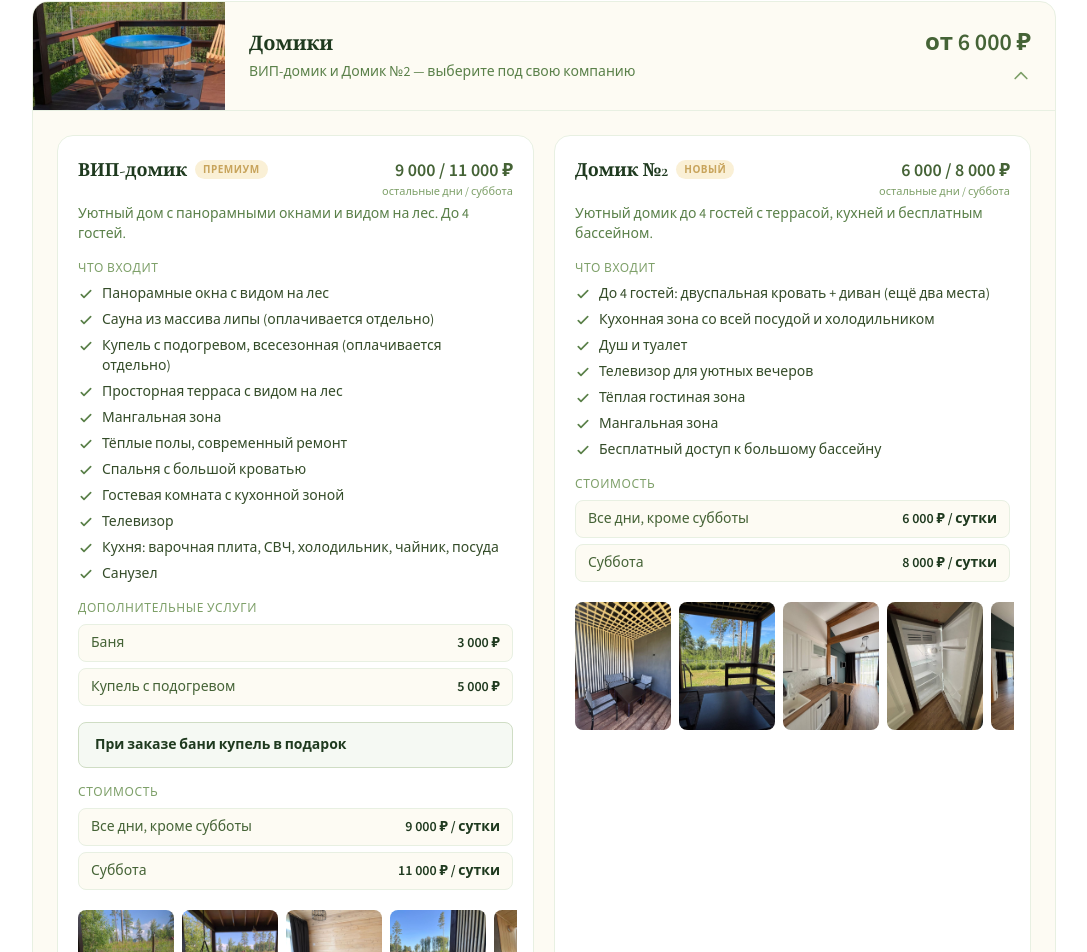
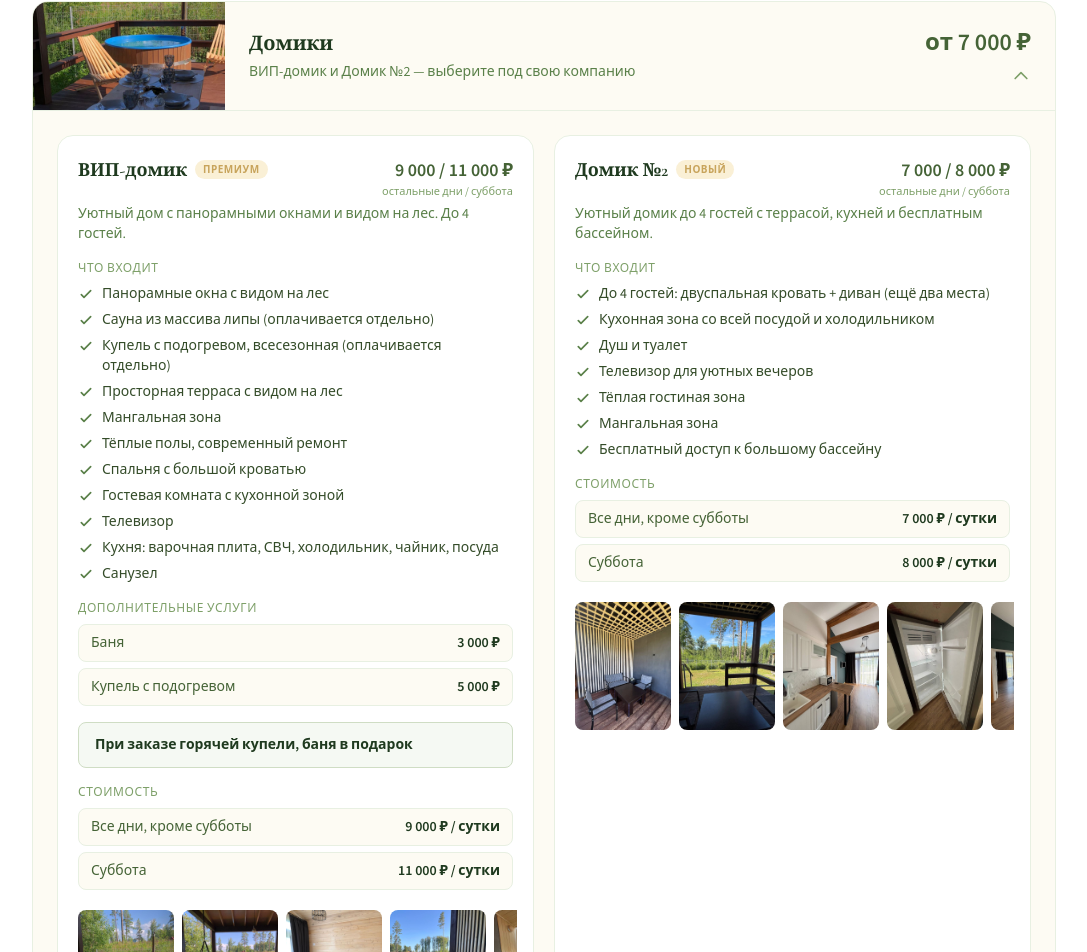
Before and after one commit to grigoryarbuzov/kedr-landing, a React (Vite) app: page / in a window 1280 px wide. Shown: the part 2364-3316 px from the top of the page, without its empty margins (96-1183 px from the left). Built offline with nearby package versions, Linux system fonts and the light colour scheme.

Commit message:
Correct cabin 2 price and hot tub promotion

```diff
--- a/src/App.jsx
+++ b/src/App.jsx
@@ -395,7 +395,7 @@ const VIP = {
     { label: "Баня", value: "3 000 ₽" },
     { label: "Купель с подогревом", value: "5 000 ₽" },
   ],
-  promo: "При заказе бани купель в подарок",
+  promo: "При заказе горячей купели, баня в подарок",
   photos: [
     "/objects/vip-terrace.jpg",
     "/objects/vip-pool.jpg",
@@ -417,7 +417,7 @@ const VIP = {
 const CABIN2 = {
   name: "Домик №2",
   tag: "Новый",
-  price: "6 000 / 8 000 ₽",
+  price: "7 000 / 8 000 ₽",
   priceUnit: "остальные дни / суббота",
   desc: "Уютный домик до 4 гостей с террасой, кухней и бесплатным бассейном.",
   features: [
@@ -441,7 +441,7 @@ const CABIN2 = {
     "/objects/cabin2-shower.jpg",
   ],
   rates: [
-    { label: "Все дни, кроме субботы", value: "6 000 ₽ / сутки" },
+    { label: "Все дни, кроме субботы", value: "7 000 ₽ / сутки" },
     { label: "Суббота", value: "8 000 ₽ / сутки" },
   ],
 };
@@ -513,7 +513,7 @@ const POOL = {
 };
 
 const GROUPS = [
-  { id: "cabins",  name: "Домики",  cover: "/objects/vip-terrace.jpg", short: "ВИП-домик и Домик №2 — выберите под свою компанию", priceHint: "от 6 000 ₽", items: [VIP, CABIN2] },
+  { id: "cabins",  name: "Домики",  cover: "/objects/vip-terrace.jpg", short: "ВИП-домик и Домик №2 — выберите под свою компанию", priceHint: "от 7 000 ₽", items: [VIP, CABIN2] },
   { id: "gazebos", name: "Беседки", cover: "/objects/besedka-1.jpg",   short: "Большая и малая — для праздника или тёплого вечера", priceHint: "от 800 ₽/час", items: [BIG_GAZEBO, SMALL_GAZEBO] },
   { id: "pool",    name: "Бассейн", cover: "/objects/pool-1.jpg",       short: "Большой открытый бассейн с подогревом — бесплатно для гостей", priceHint: "0 ₽", tag: "Бесплатно", items: [POOL] },
 ];
```
